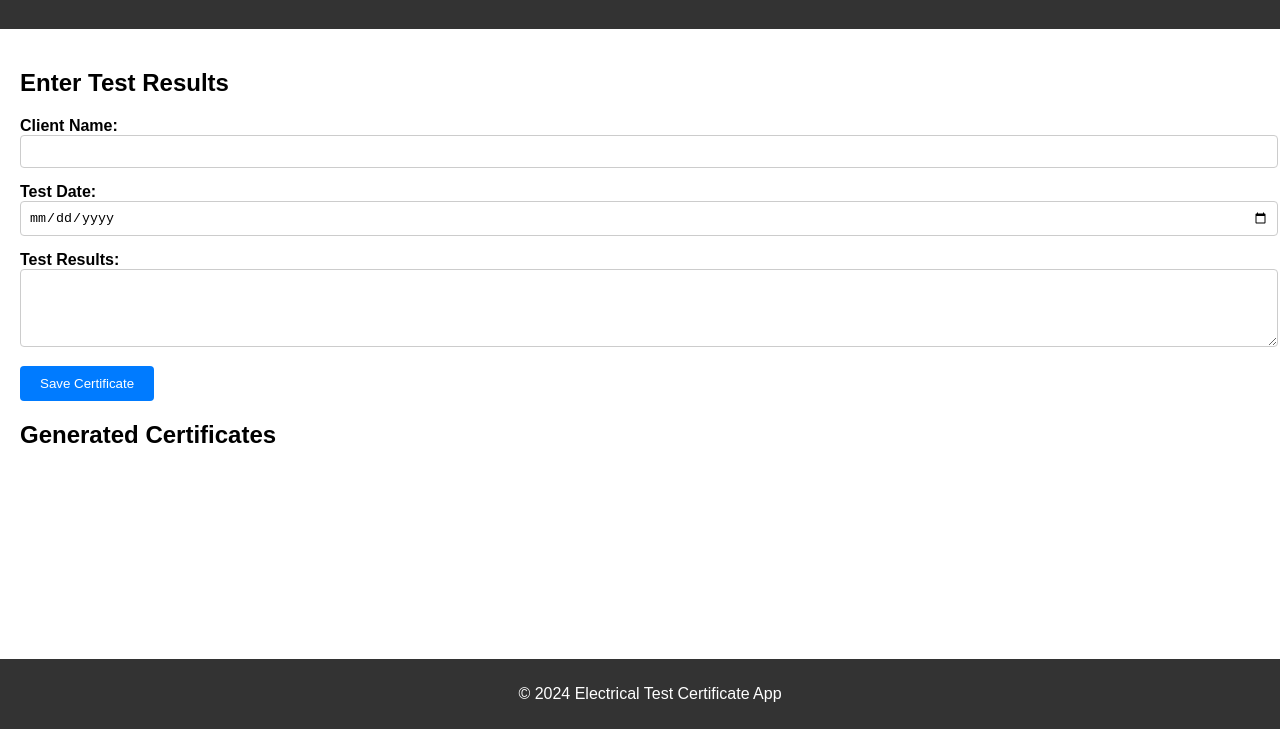
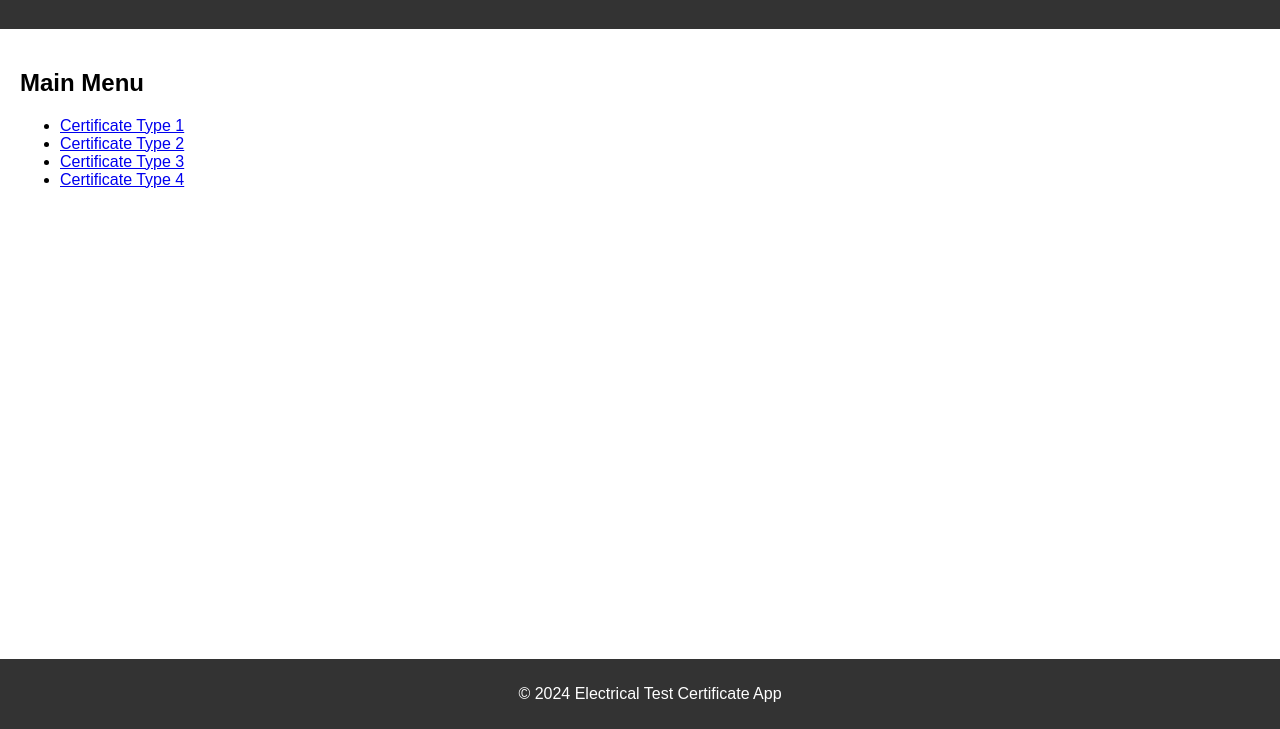
Before and after one commit to davidmansion/elektrik, a plain HTML site: page index.html in a window 1280 px wide. Shown: the part 71-800 px from the top of the page. Drawn offline with Linux system fonts and the light colour scheme.

Commit message:
Update index.html

```diff
--- a/index.html
+++ b/index.html
@@ -10,32 +10,18 @@
     <header>
         <h1>Electrical Test Certificate App</h1>
     </header>
-    <main>
-        <section id="input-section">
-            <h2>Enter Test Results</h2>
-            <form id="certificate-form">
-                <div class="form-group">
-                    <label for="client-name">Client Name:</label>
-                    <input type="text" id="client-name" name="client-name" required>
-                </div>
-                <div class="form-group">
-                    <label for="test-date">Test Date:</label>
-                    <input type="date" id="test-date" name="test-date" required>
-                </div>
-                <div class="form-group">
-                    <label for="test-results">Test Results:</label>
-                    <textarea id="test-results" name="test-results" rows="4" required></textarea>
-                </div>
-                <button type="submit">Save Certificate</button>
-            </form>
-        </section>
-        <section id="certificate-section">
-            <h2>Generated Certificates</h2>
-            <div id="certificate-list">
-                <!-- Certificates will be displayed here dynamically -->
-            </div>
-        </section>
+    <main id="main-menu">
+        <h2>Main Menu</h2>
+        <ul>
+            <li><a href="#" id="certificate-1">Certificate Type 1</a></li>
+            <li><a href="#" id="certificate-2">Certificate Type 2</a></li>
+            <li><a href="#" id="certificate-3">Certificate Type 3</a></li>
+            <li><a href="#" id="certificate-4">Certificate Type 4</a></li>
+        </ul>
     </main>
+    <section id="certificate-section" style="display: none;">
+        <!-- Certificate forms will be displayed here -->
+    </section>
     <footer>
         <p>&copy; 2024 Electrical Test Certificate App</p>
     </footer>
```
